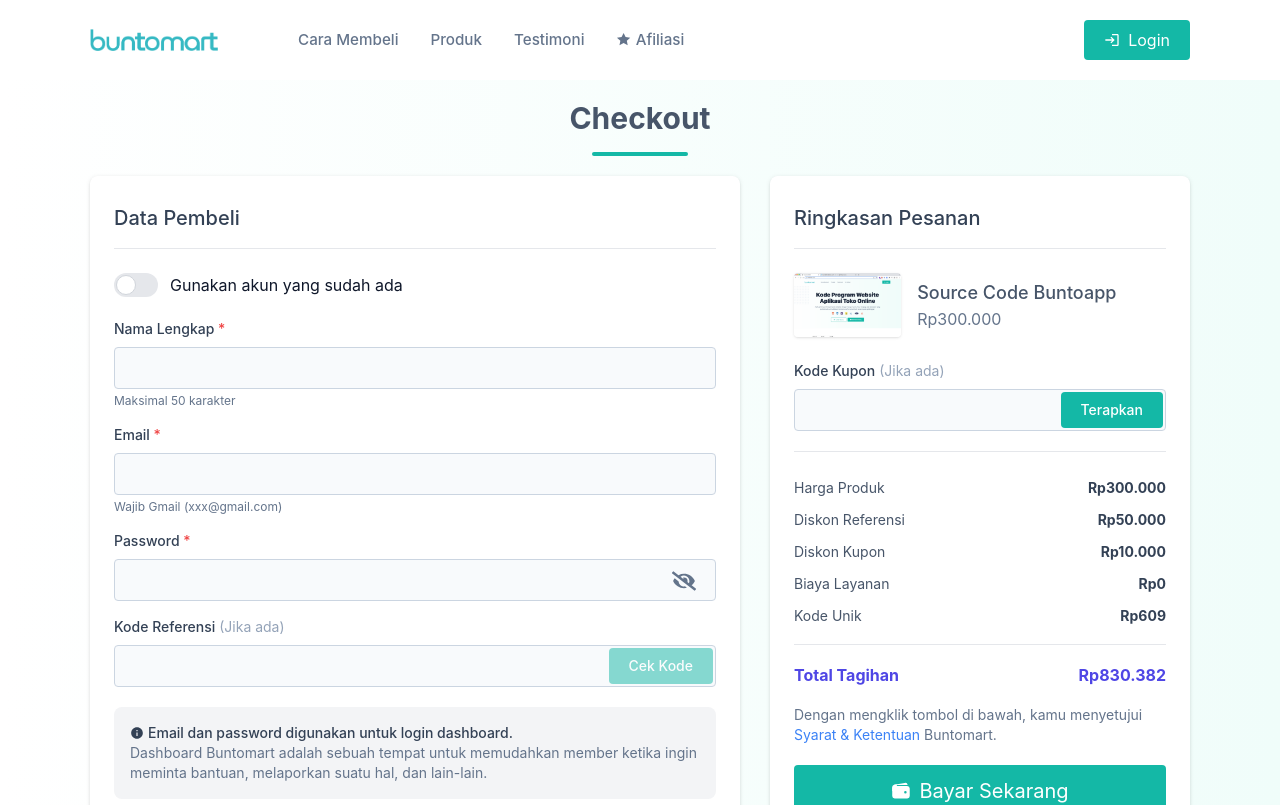
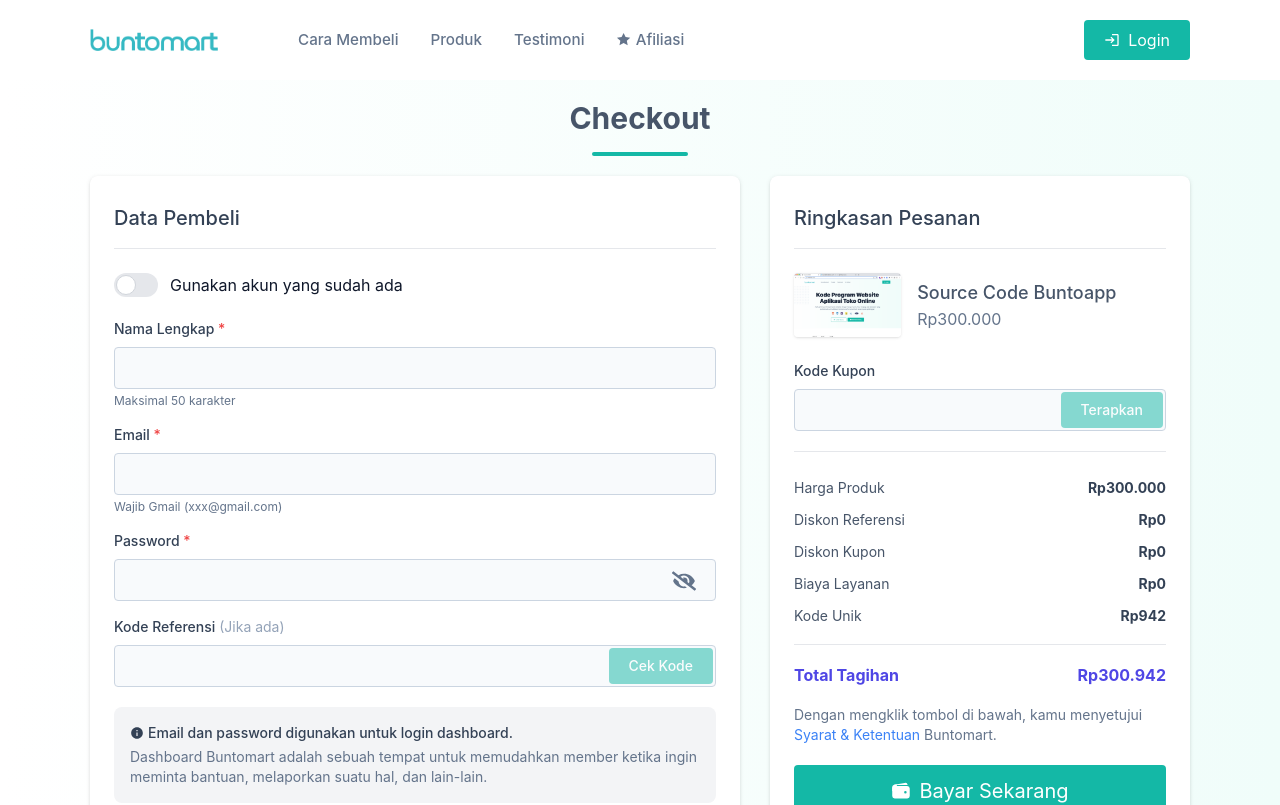
Before and after one commit to tonisuwendi/portal-buntomart, a Next.js app: page /checkout/buntoapp in a window 1280 px wide. Shown: the top 805 px of the page. Built offline with nearby package versions, Linux system fonts and the light colour scheme.

Commit message:
handle state coupon

```diff
--- a/src/components/Checkout/Form/CreateAccount.js
+++ b/src/components/Checkout/Form/CreateAccount.js
@@ -66,7 +66,7 @@
                 withButton
             />
             <div className="p-4 text-sm bg-gray-100 rounded-lg dark:bg-gray-700 mt-5" role="alert">
-                <span className="font-medium flex items-center text-slate-700">
+                <span className="font-medium flex items-center text-slate-700 mb-1">
                     <MdInfo className="mr-1" />
                     Email dan password digunakan untuk login dashboard.
                     <br />
--- a/src/components/Checkout/Info.js
+++ b/src/components/Checkout/Info.js
@@ -1,3 +1,4 @@
+import { useState } from 'react';
 import PropTypes from 'prop-types';
 import { IoWallet } from 'react-icons/io5';
 
@@ -8,6 +9,13 @@
 import Button from '../UI/Button';
 
 export default function Info({ productData }) {
+    const [couponCode, setCouponCode] = useState('');
+
+    const changeCouponeCodeHandler = (event) => {
+        const { value } = event.target;
+        setCouponCode(value.toUpperCase());
+    };
+
     return (
         <Card>
             <h3 className="text-xl text-slate-700 font-medium mb-4">Ringkasan Pesanan</h3>
@@ -21,7 +29,9 @@
                 id="coupon"
                 label="Kode Kupon"
                 buttonText="Terapkan"
-                optionalText="(Jika ada)"
+                value={couponCode}
+                onChange={changeCouponeCodeHandler}
+                buttonDisabled={couponCode.trim() === ''}
                 withButton
             />
             <hr className="my-5" />
--- a/src/components/Checkout/PriceList.js
+++ b/src/components/Checkout/PriceList.js
@@ -2,22 +2,34 @@
 
 import PriceListItem from './PriceListItem';
 
-export default function PriceList({ newPrice }) {
-    const uniqCode = Math.floor(Math.random() * (999 - 100 + 1) + 100);
+const stringRpToNumber = (price) => Number(price.replace(/\./g, ''));
+const uniqCode = Math.floor(Math.random() * (999 - 100 + 1) + 100);
+
+export default function PriceList({ newPrice, discountReference, discountCoupon }) {
+    const totalBill = stringRpToNumber(newPrice) + discountCoupon + discountCoupon + uniqCode;
+
+    const formattedFormatBill = new Intl.NumberFormat('id-ID').format(totalBill);
 
     return (
         <>
             <PriceListItem title="Harga Produk" price={newPrice} />
-            <PriceListItem title="Diskon Referensi" price="50.000" />
-            <PriceListItem title="Diskon Kupon" price="10.000" />
+            <PriceListItem title="Diskon Referensi" price={discountReference} />
+            <PriceListItem title="Diskon Kupon" price={discountCoupon} />
             <PriceListItem title="Biaya Layanan" />
             <PriceListItem title="Kode Unik" price={String(uniqCode)} />
             <hr className="my-3" />
-            <PriceListItem title="Total Tagihan" price="830.382" isTotal />
+            <PriceListItem title="Total Tagihan" price={formattedFormatBill} isTotal />
         </>
     );
 }
 
 PriceList.propTypes = {
     newPrice: PropTypes.string.isRequired,
+    discountReference: PropTypes.number,
+    discountCoupon: PropTypes.number,
 };
+
+PriceList.defaultProps = {
+    discountReference: 0,
+    discountCoupon: 0,
+};
```
